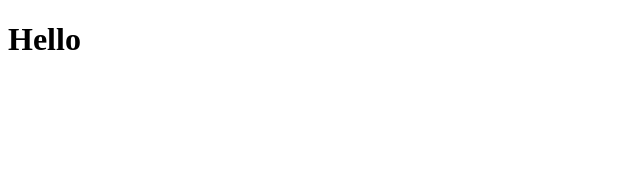
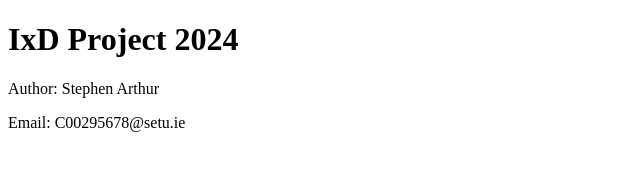
Before and after one commit to KenPowerClassroom/ixd-project-2024-stephenarthur64, a plain HTML site: page index.html in a window 1280 px wide. Shown: the whole page, without its empty margins (0-640 px from the left). Drawn offline with Linux system fonts and the light colour scheme.

Commit message:
Name and Email to home page

```diff
--- a/index.html
+++ b/index.html
@@ -2,7 +2,10 @@
 <html>
 <body>
 
-<h1>Hello</h1>
+<h1>IxD Project 2024</h1>
+  <p>Author: Stephen Arthur<br></p>
+  <p>Email: C00295678@setu.ie</p>
+
 
 
 </body>
```
